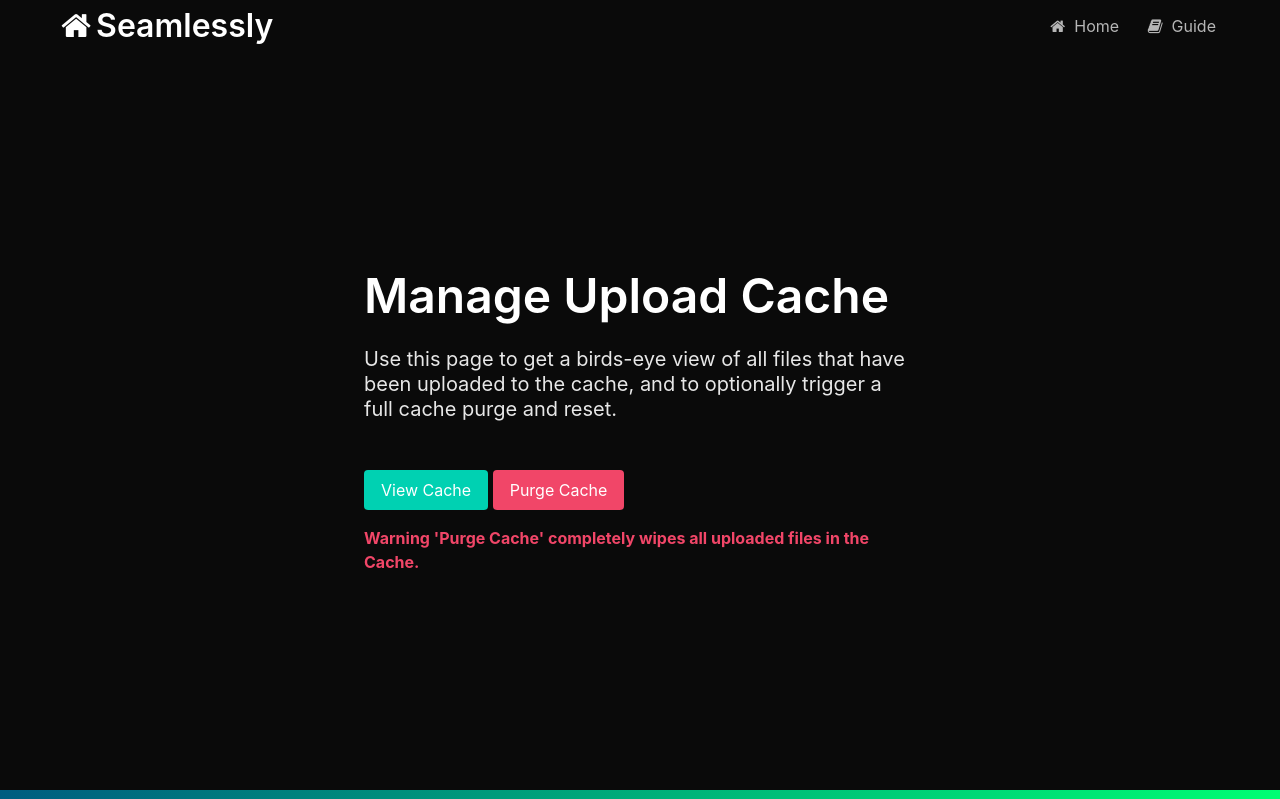
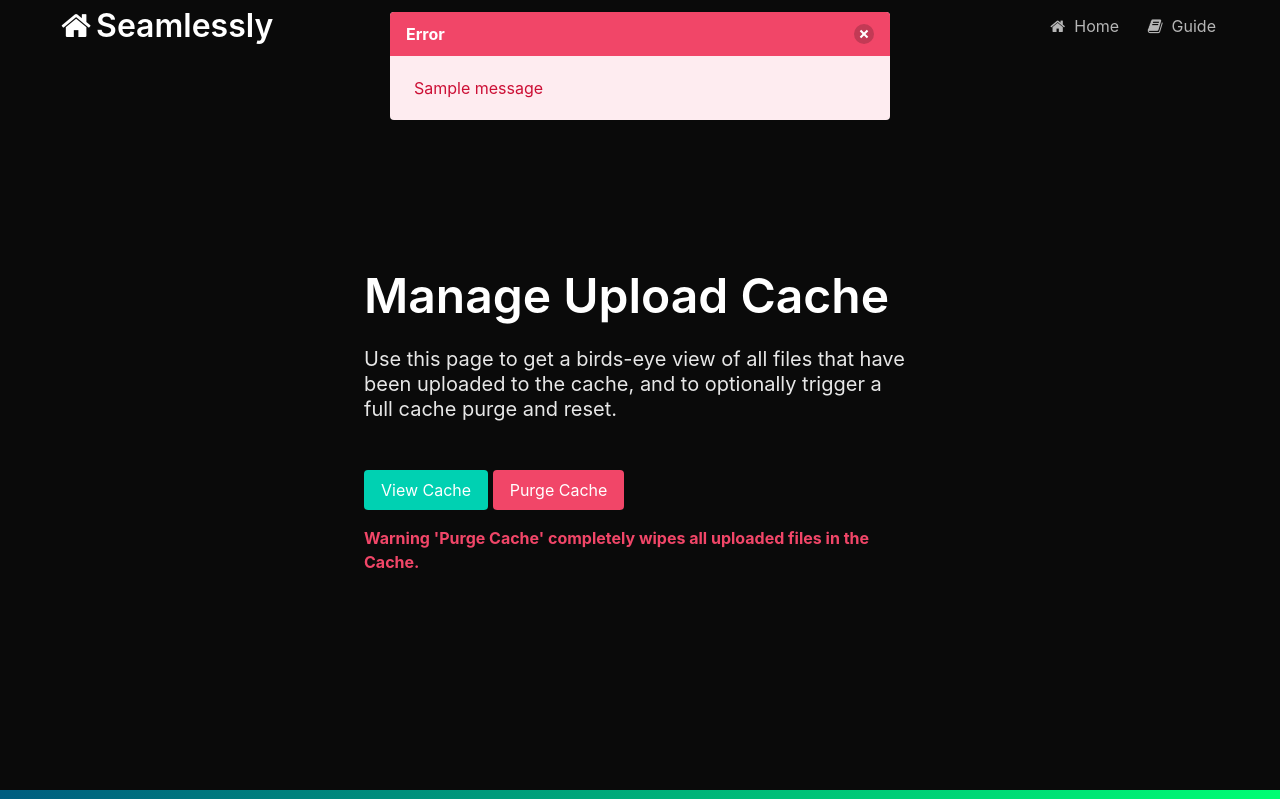
Before and after one commit to vincemaina/Seamlessly, a Flask app: page /admin/view_user_files in a window 1280 px wide. Shown: the top 799 px of the page. Run offline with Flask 2, Linux system fonts and the light colour scheme; one stand-in notice (Sample message) is shown.

Commit message:
Added flask messaging functionality

```diff
--- a/app/templates/main.html
+++ b/app/templates/main.html
@@ -10,6 +10,26 @@
     {% block head %}{% endblock %}
 </head>
 <body>
+
+    {% with messages = get_flashed_messages() %}
+        {% if messages %}
+            <div class="p-3" style="position: absolute; width: 100vw; z-index: 100;">
+                <article class="message is-danger" style="max-width: 500px; margin: 0 auto;">
+                    <div class="message-header">
+                        <p>Error</p>
+                        <button class="delete" aria-label="delete"></button>
+                    </div>
+                    <div class="message-body">
+                        <ul class=flashes>
+                            {% for message in messages %}
+                                <li>{{ message }}</li>
+                            {% endfor %}
+                        </ul>
+                    </div>
+                </article>
+            </div>
+        {% endif %}
+    {% endwith %}
     {% block layout %}{% endblock %}
 </body>
 </html>
```
